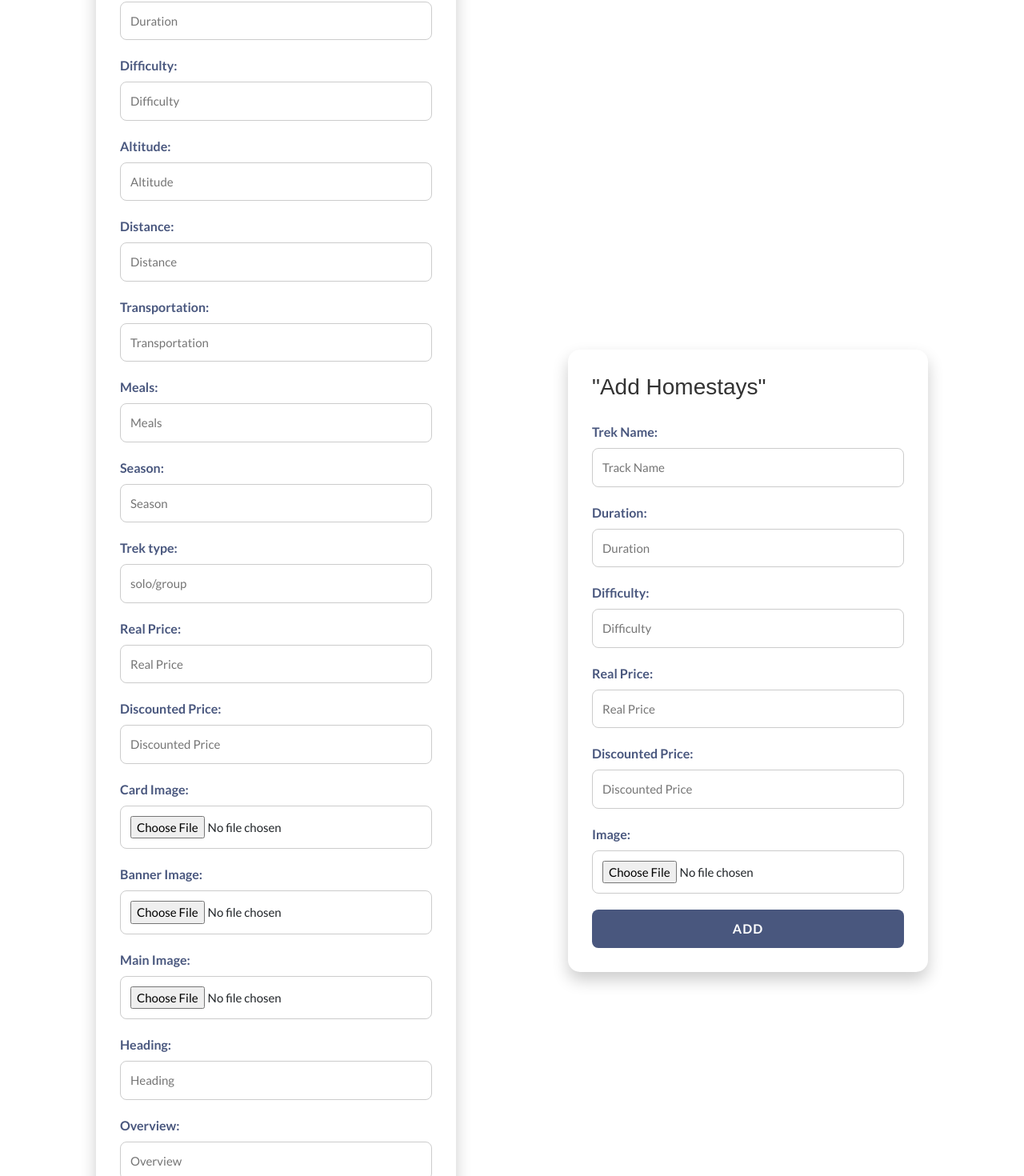
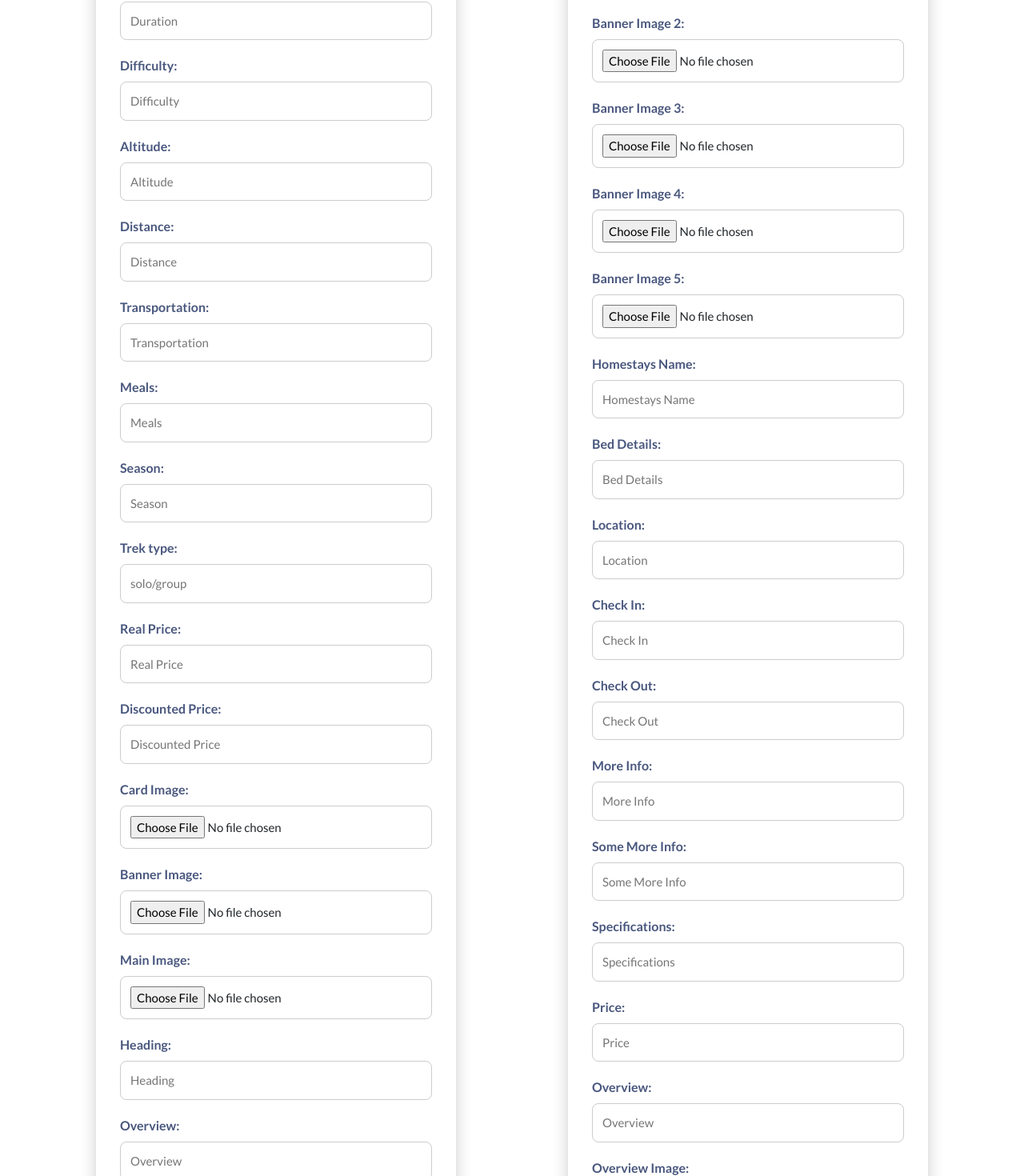
Before and after one commit to Mayanknayal01/FirstClientProject-TravelUttarakhand, a React (Create React App) app: page /admin-dashboard in a window 1280 px wide. Shown: the part 460-1930 px from the top of the page at 80% size. Built offline with nearby package versions, Linux system fonts and the light colour scheme.

Commit message:
homestays form done

```diff
--- a/src/Assets/Assets.js
+++ b/src/Assets/Assets.js
@@ -83,7 +83,9 @@ export const homestaysItineraryArray = [
     price: "1500",
     overview:
       "Our curated homestay experiences offer the perfect blend of comfort, hospitality, and adventure. Whether you're looking for peace in the hills or adrenaline through trekking, we have it all. Each stay promises unique local experiences and cherished memories.",
-    overviewImage: overviewImage
+    overviewImage: overviewImage,
+    firstReview: "Absolutely delightful stay! The rooms were cozy, and the trek was unforgettable.",
+    secondReview: "The perfect getaway! From the food to the hospitality, everything was top-notch.",
   }
 ];
 
--- a/src/Components/AddTrack/AddTrack.jsx
+++ b/src/Components/AddTrack/AddTrack.jsx
@@ -272,46 +272,158 @@ const AddTrack = () => {
                 <h2>"Add Homestays"</h2>
                 </div>
                 <div className="addtrack-details">
-                <label htmlFor="homestayname">Trek Name: </label>
-                <input
-                    type="text"
-                    placeholder="Track Name"
-                    id="homestayname"
-                    required
-                />
-                <label htmlFor="homestayduration">Duration: </label>
-                <input
-                    type="text"
-                    placeholder="Duration"
-                    id="homestayduration"
-                    required
-                />
-                <label htmlFor="homestaydifficulty">Difficulty: </label>
-                <input
-                    type="text"
-                    placeholder="Difficulty"
-                    id="homestaydifficulty"
-                />
-                <label htmlFor="homestayrealPrice">Real Price: </label>
-                <input
-                    type="number"
-                    placeholder="Real Price"
-                    id="homestayrealPrice"
-                    required
-                />
-                <label htmlFor="homestayfinalPrice">Discounted Price:</label>
-                <input
-                    type="number"
-                    placeholder="Discounted Price"
-                    id="homestayfinalPrice"
-                    required
-                />
-                <label htmlFor="homestayimage">Image: </label>
+                <label htmlFor="bannerImage1">Banner Image 1: </label>
                 <input
                     type="file"
                     accept="image/*"
-                    placeholder="Image"
-                    id="homestayimage"
+                    placeholder="Banner Image 1"
+                    name="bannerImage1"
+                    onChange={handleFileChange}
+                    id="bannerImage1"
+                    required
+                />
+                <label htmlFor="bannerImage2">Banner Image 2: </label>
+                <input
+                    type="file"
+                    accept="image/*"
+                    placeholder="Banner Image 2"
+                    name="bannerImage2"
+                    onChange={handleFileChange}
+                    id="bannerImage2"
+                    required
+                />
+                <label htmlFor="bannerImage3">Banner Image 3: </label>
+                <input
+                    type="file"
+                    accept="image/*"
+                    placeholder="Banner Image 3"
+                    name="bannerImage3"
+                    onChange={handleFileChange}
+                    id="bannerImage3"
+                    required
+                />
+                <label htmlFor="bannerImage4">Banner Image 4: </label>
+                <input
+                    type="file"
+                    accept="image/*"
+                    placeholder="Banner Image 4"
+                    name="bannerImage4"
+                    onChange={handleFileChange}
+                    id="bannerImage4"
+                    required
+                />
+                <label htmlFor="bannerImage5">Banner Image 5: </label>
+                <input
+                    type="file"
+                    accept="image/*"
+                    placeholder="Banner Image 5"
+                    name="bannerImage5"
+                    onChange={handleFileChange}
+                    id="imagesImage5"
+                    required
+                />
+                <label htmlFor="homestayname">Homestays Name: </label>
+                <input
+                    type="text"
+                    placeholder="Homestays Name"
+                    id="homestayname"
+                    onChange={handleChange}
+                    required
+                />
+                <label htmlFor="homestaybeddetails">Bed Details: </label>
+                <input
+                    type="text"
+                    placeholder="Bed Details"
+                    id="homestaybeddetails"
+                    onChange={handleChange}
+                    required
+                />
+                <label htmlFor="homestaylocation">Location: </label>
+                <input
+                    type="text"
+                    placeholder="Location"
+                    id="homestaylocation"
+                    onChange={handleChange}
+                />
+                <label htmlFor="homestayCheckIn">Check In: </label>
+                <input
+                    type="number"
+                    placeholder="Check In"
+                    id="homestayCheckIn"
+                    onChange={handleChange}
+                    required
+                />
+                <label htmlFor="homestayCheckOut">Check Out: </label>
+                <input
+                    type="number"
+                    placeholder="Check Out"
+                    id="homestayCheckOut"
+                    onChange={handleChange}
+                    required
+                />
+                <label htmlFor="homestayMoreInfo">More Info:</label>
+                <input
+                    type="text"
+                    placeholder="More Info"
+                    id="homestayMoreInfo"
+                    onChange={handleChange}
+                    required
+                />
+                <label htmlFor="homestaySomeMoreInfo">Some More Info: </label>
+                <input
+                    type="text"
+                    placeholder="Some More Info"
+                    id="homestaySomeMoreInfo"
+                    onChange={handleChange}
+                    required
+                />
+                <label htmlFor="homestaySpecifications">Specifications: </label>
+                <input
+                    type="text"
+                    placeholder="Specifications"
+                    id="homestaySpecifications"
+                    onChange={handleChange}
+                    required
+                />
+                <label htmlFor="homestayPrice">Price: </label>
+                <input
+                    type="number"
+                    placeholder="Price"
+                    id="homestayPrice"
+                    onChange={handleChange}
+                    required
+                />
+                <label htmlFor="homestayOverview">Overview: </label>
+                <input
+                    type="text"
+                    placeholder="Overview"
+                    id="homestayOverview"
+                    onChange={handleChange}
+                    required
+                />
+                <label htmlFor="homestayOverviewImage">Overview Image: </label>
+                <input
+                    type="file"
+                    accept="image/*"
+                    placeholder="Overview Image"
+                    id="homestayOverviewImage"
+                    onChange={handleFileChange}
+                    required
+                />
+                <label htmlFor="homestayReview1">Review1: </label>
+                <input
+                    type="text"
+                    placeholder="Review1"
+                    id="homestayReview1"
+                    onChange={handleChange}
+                    required
+                />
+                <label htmlFor="homestayReview2">Overview: </label>
+                <input
+                    type="text"
+                    placeholder="Review2"
+                    id="homestayReview2"
+                    onChange={handleChange}
                     required
                 />
                 </div>
--- a/src/Components/HomestaysComponents/HomestaysItineraryComponent/HomestaysItineraryComponent.jsx
+++ b/src/Components/HomestaysComponents/HomestaysItineraryComponent/HomestaysItineraryComponent.jsx
@@ -5,7 +5,7 @@ import { faBed, faUtensils, faMountain } from '@fortawesome/free-solid-svg-icons
 
 
 
-function HomestaysItineraryComponent ({ id, imageOne, imageTwo, imageThree, imageFour, imageFive, detailsOneHeading, detailsOneBed, detailsOneLocation, checkIn, checkOut, moreDetails, someMoreDetails, specificationBed, price, overview, overviewImage }) {
+function HomestaysItineraryComponent ({ id, imageOne, imageTwo, imageThree, imageFour, imageFive, detailsOneHeading, detailsOneBed, detailsOneLocation, checkIn, checkOut, moreDetails, someMoreDetails, specificationBed, price, overview, overviewImage, firstReview, secondReview }) {
     return (
         <div className="homestaysItinerary">
             {/* homestays first images section */}
@@ -116,12 +116,12 @@ function HomestaysItineraryComponent ({ id, imageOne, imageTwo, imageThree, imag
             <section id="homestaysTestimonials" class="homestaysSection homestaysTestimonials">
                 <h2>Guest Reviews</h2>
                 <div class="homestaysTestimonial">
-                    <p>"Absolutely delightful stay! The rooms were cozy, and the trek was unforgettable."</p>
-                    <p>- Anjali Sharma</p>
+                    <p>{firstReview}</p>
+                    <p>- Anonymous</p>
                 </div>
                 <div class="homestaysTestimonial">
-                    <p>"The perfect getaway! From the food to the hospitality, everything was top-notch."</p>
-                    <p>- Rohan Malhotra</p>
+                    <p>{secondReview}</p>
+                    <p>- Anonymous</p>
                 </div>
             </section>
 
--- a/src/pages/HomestaysPages/HomestayItinerary/HomestaysItineraryPages.jsx
+++ b/src/pages/HomestaysPages/HomestayItinerary/HomestaysItineraryPages.jsx
@@ -38,6 +38,8 @@ const HomestaysItineraryPages = () => {
                         price={items.price}
                         overview={items.overview}
                         overviewImage={items.overviewImage}
+                        firstReview={items.firstReview}
+                        secondReview={items.secondReview}
                         />
                     )
                 })};
```
